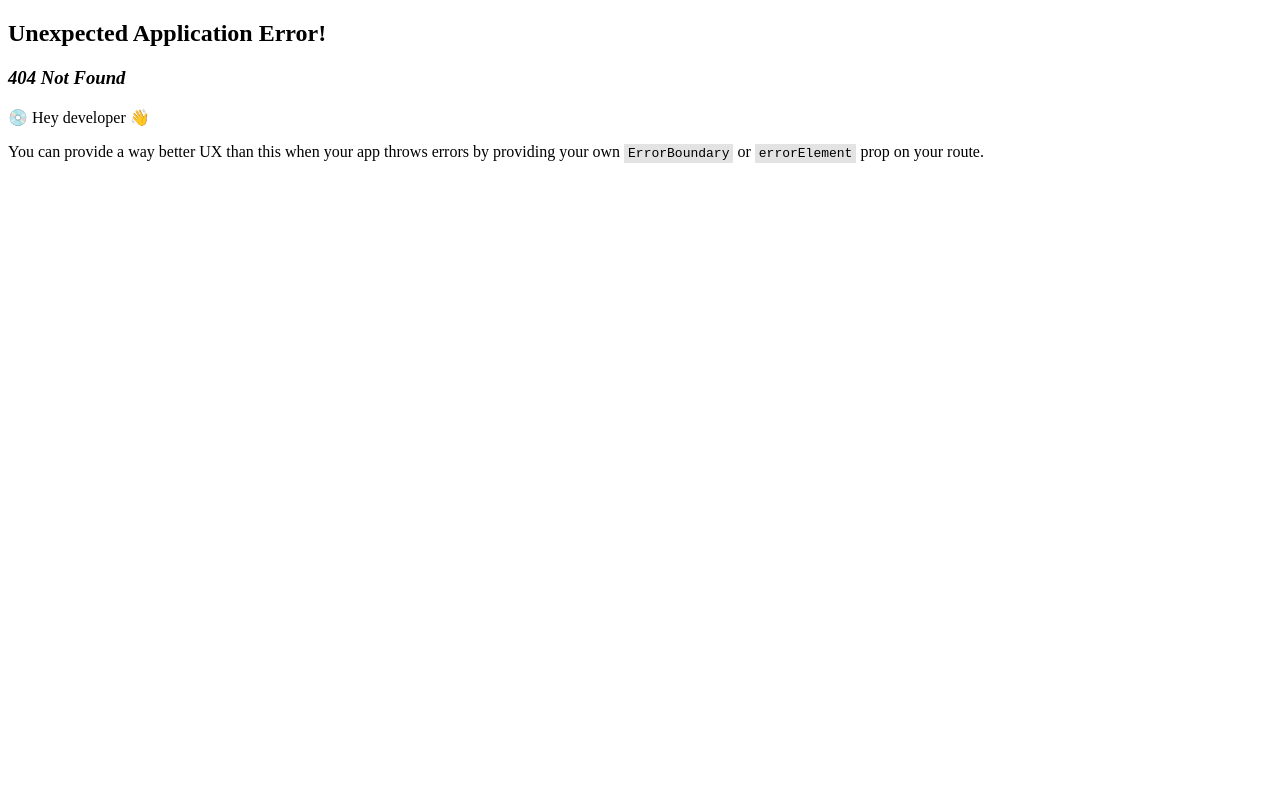
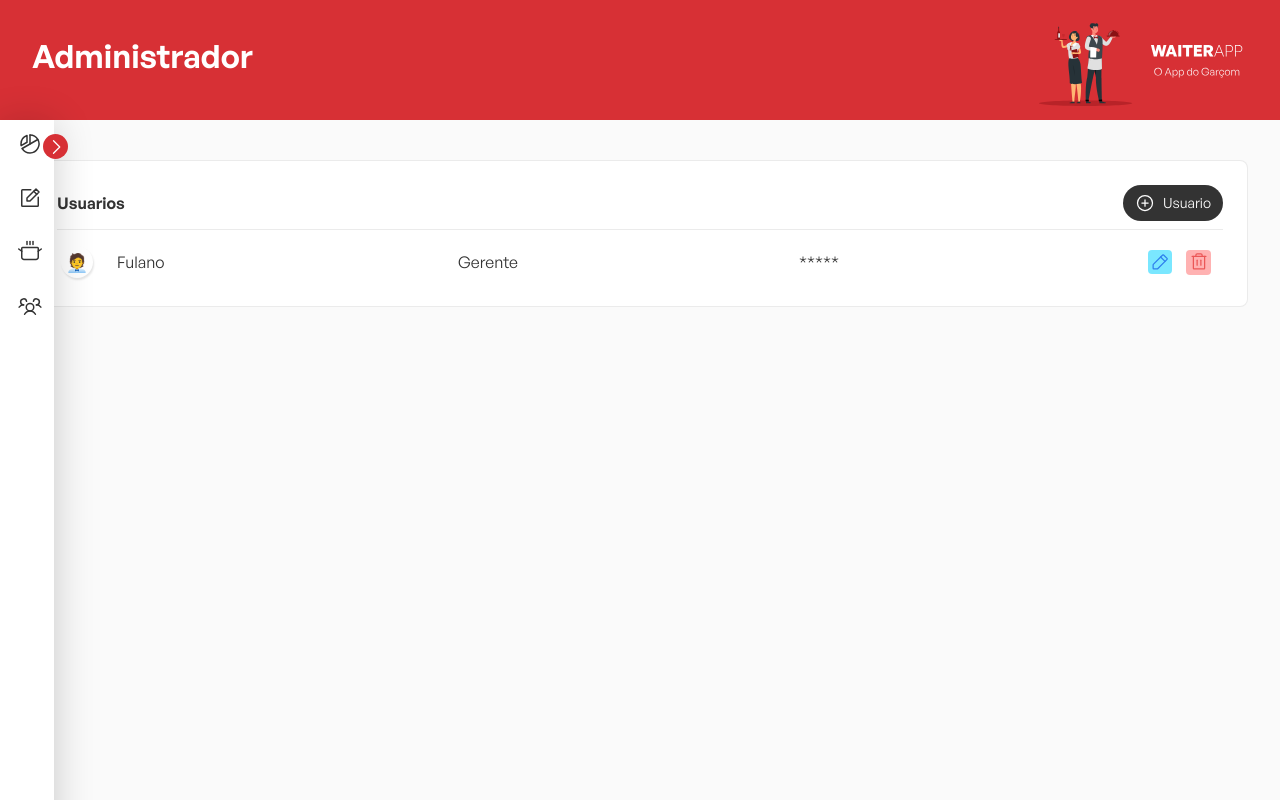
Before and after one commit to Augusto9237/waiter-app-web, a React (Vite) app: page /admin/users in a window 1280 px wide. Before the commit this address had no page. Built offline with nearby package versions, Linux system fonts and the light colour scheme; no server answers.

Commit message:
users in progress

```diff
--- a/src/components/Admin/SideBar/index.tsx
+++ b/src/components/Admin/SideBar/index.tsx
@@ -35,10 +35,12 @@ export default function SideBar() {
           </div>
         </Link>
 
-        <div className="sidebarIconItem">
-          <span><UsersThree size={24} /></span>
-          <strong>Atendentes</strong>
-        </div>
+        <Link to='/admin/users'>
+          <div className="sidebarIconItem">
+            <span><UsersThree size={24} /></span>
+            <strong>Usuarios</strong>
+          </div>
+        </Link>
       </SideBarBody>
     </Container>
   );
--- /dev/null
+++ b/src/components/Admin/Users/index.tsx
@@ -0,0 +1,79 @@
+import { PencilSimple, PlusCircle, Trash } from "phosphor-react";
+import { useEffect, useState } from "react";
+import { formatCurrency } from "../../../utils/formatCurrency";
+
+import {
+    UsersContainer,
+    UsersButtons,
+    ButtonUsers,
+    ListUsers,
+    ItemUser,
+} from "./styles";
+import { FormCategoryModal } from "../FormCategoryModal";
+import { api } from "../../../utils/api";
+import { CategoryType } from "../../../types/Category";
+import { ProductType } from "../../../types/Products";
+import { toast } from "react-toastify";
+
+export function Users() {
+    const [isVisibleFormCategory, setIsVisibleFormCategory] = useState(false);
+    const [isVisibleFormProduct, setIsVisibleFormProduct] = useState(false);
+    const [categories, setCategories] = useState<CategoryType[]>([]);
+    const [products, setProducts] = useState<ProductType[]>([]);
+    const [isLoading, setIsLoading] = useState(true);
+
+    useEffect(() => {
+        Promise.all([
+            api.get('/categories'),
+            api.get('/products'),
+        ]).then(([categoriesResponse, productsResponse]) => {
+            setCategories(categoriesResponse.data);
+            setProducts(productsResponse.data);
+            setIsLoading(false);
+        });
+    }, [categories, products]);
+
+    async function handleDeleteCategory(categoryId: string) {
+        await api.delete(`/categories/${categoryId}`);
+    }
+
+    async function handleDeleteProduct(productId: string) {
+        await api.delete(`/products/${productId}`);
+    }
+
+    function onClose() {
+        setIsVisibleFormCategory(false);
+        setIsVisibleFormProduct(false);
+    }
+    return (
+        <>
+            <FormCategoryModal visible={isVisibleFormCategory} onClose={onClose} />
+            <UsersContainer>
+                <UsersButtons>
+                    <strong>Usuarios</strong>
+                    <ButtonUsers onClick={() => setIsVisibleFormProduct(true)}>
+                        <PlusCircle size={20} /><span>Usuario</span>
+                    </ButtonUsers>
+                </UsersButtons>
+                <ListUsers>
+
+                    <ItemUser >
+                        <div className="container-icon">
+                          🧑‍💼
+                        </div>
+                        <span>Fulano</span>
+                        <span>Gerente</span>
+                        <span>*****</span>
+                        <div className="edit-product">
+                            <button className="edit-button"><PencilSimple size={20} /></button>
+                            <button className="delete-button"
+                                onClick={() => alert()}
+                            ><Trash size={20} /></button>
+                        </div>
+                    </ItemUser>
+
+                </ListUsers>
+            </UsersContainer>
+        </>
+    );
+}
--- /dev/null
+++ b/src/components/Admin/Users/styles.ts
@@ -0,0 +1,121 @@
+import styled from "styled-components";
+
+export const UsersContainer = styled.div`
+  display: flex;
+  flex-direction: column;
+  background: #ffffff;
+  border: 1px solid rgba(204, 204, 204, 0.4);
+  border-radius: 8px;
+  padding: 24px;
+
+  @media (max-width: 500px) {
+    padding: 16px;
+  }
+`;
+
+export const UsersButtons = styled.div`
+  display: flex;
+  align-items: center;
+  justify-content: space-between;
+  width: 100%;
+  gap: 12px;
+  padding-bottom: 8px;
+  border-bottom: 1px solid rgba(204, 204, 204, 0.4);
+`;
+
+export const ButtonUsers = styled.button`
+  display: flex;
+  align-items: center;
+  border: none;
+  background: #333333;
+  border-radius: 50px;
+  padding: 8px 12px;
+  color: #fff;
+  gap: 8px;
+
+  @media (max-width: 500px) {
+    padding: 6px 10px;
+  }
+
+  span {
+    font-size: 14px;
+    line-height: 100%;
+  }
+`;
+
+export const ListUsers = styled.div`
+  display: flex;
+  flex-direction: column;
+  margin-top: 12px;
+  gap: 12px;
+`;
+
+export const ItemUser = styled.div`
+  display: flex;
+  flex-direction: row;
+  align-items: center;
+  justify-content: space-between;
+  border-radius: 8px;
+  padding: 4px;
+  overflow: hidden;
+  gap: 24px;
+
+  :hover {
+    background: #cccccc;
+  }
+
+  @media (max-width: 500px) {
+    gap: 6px;
+
+    span {
+      font-size: 14px;
+    }
+  }
+
+  span {
+    display: flex;
+    flex: 1;
+    align-items: center;
+  }
+
+  .container-icon {
+    display: flex;
+    background: #fff;
+    width: 32px;
+    height: 32px;
+    border-radius: 50%;
+    align-items: center;
+    justify-content: center;
+    box-shadow: 1px 2px 2px rgba(0, 0, 0, 0.1);
+
+    font-size: 18px;
+  }
+
+  .edit-product {
+    display: flex;
+    justify-content: center;
+    align-items: center;
+    padding: 0 8px;
+    gap: 14px;
+
+    .edit-button {
+      border: none;
+      display: flex;
+      align-items: center;
+      background: rgba(0, 209, 255, 0.52);
+      color: #2f80ed;
+      padding: 2px;
+      border-radius: 4px;
+    }
+
+    .delete-button {
+      border: none;
+      display: flex;
+      align-items: center;
+      background: rgba(255, 0, 0, 0.3);
+      color: #eb5757;
+      padding: 2.5px;
+      border-radius: 4px;
+    }
+  }
+`;
```
Also changed, not shown: src/main.tsx (+6 -1 lines).
